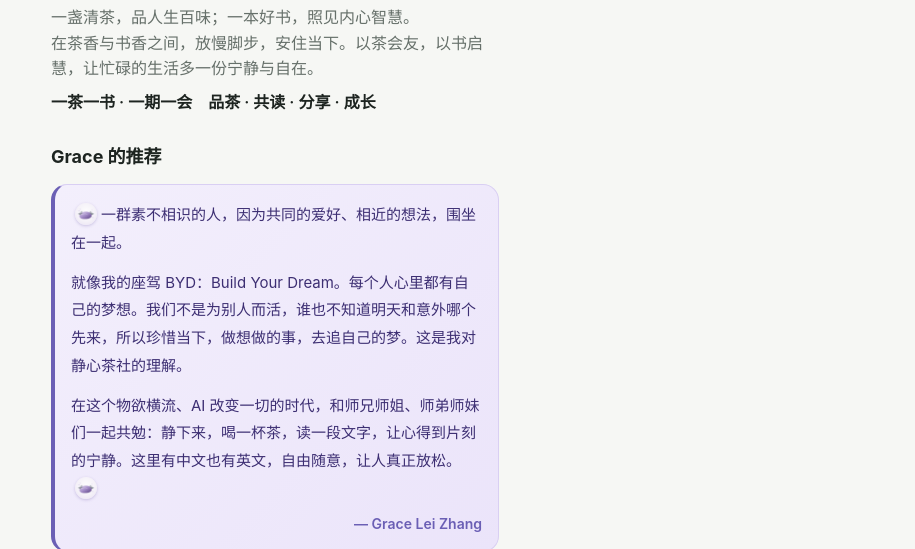
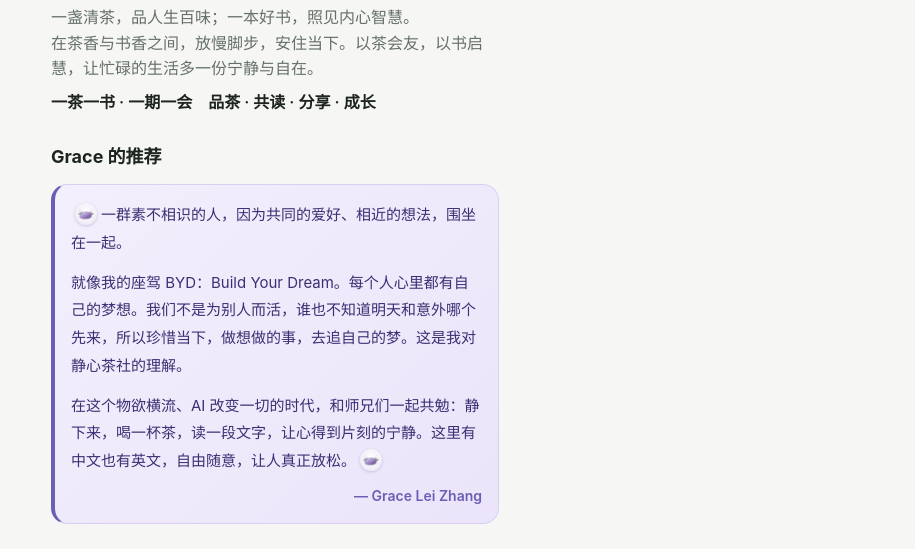
Before and after one commit to GraceLeiZhang/grace-events, a plain HTML site: page preview/events/zencha-reading.html in a window 1280 px wide. Shown: the part 189-738 px from the top of the page, without its empty margins (365-1280 px from the left). Drawn offline with Linux system fonts and the light colour scheme.

Commit message:
Zen Tea quote: 师兄们 only; keep closing icon on last line
Co-Authored-By: Claude Opus 5.5 <noreply@anthropic.com>
Claude-Session: https://claude.ai/code/session_0184zThUhhUwEvA1pbzqGoZc

```diff
--- a/preview/events/zencha-reading.html
+++ b/preview/events/zencha-reading.html
@@ -64,7 +64,7 @@ details ul{margin:6px 0 0;padding-left:18px;color:var(--sub);font-size:14px;line
   <div class="card gq">
     <p class="q"><img class="qi" src="/icons/icon-192.png" alt="">一群素不相识的人，因为共同的爱好、相近的想法，围坐在一起。</p>
     <p class="q">就像我的座驾 BYD：Build Your Dream。每个人心里都有自己的梦想。我们不是为别人而活，谁也不知道明天和意外哪个先来，所以珍惜当下，做想做的事，去追自己的梦。这是我对静心茶社的理解。</p>
-    <p class="q">在这个物欲横流、AI 改变一切的时代，和师兄师姐、师弟师妹们一起共勉：静下来，喝一杯茶，读一段文字，让心得到片刻的宁静。这里有中文也有英文，自由随意，让人真正放松。<img class="qi" src="/icons/icon-192.png" alt=""></p>
+    <p class="q">在这个物欲横流、AI 改变一切的时代，和师兄们一起共勉：静下来，喝一杯茶，读一段文字，让心得到片刻的宁静。这里有中文也有英文，自由随意<span style="white-space:nowrap">，让人真正放松。<img class="qi" src="/icons/icon-192.png" alt=""></span></p>
     <p class="sig">— Grace Lei Zhang</p>
   </div>
   <h2>活动时间</h2>
```
Also changed, not shown: preview/events/zencha-reading-en.html (+1 -1 lines).
